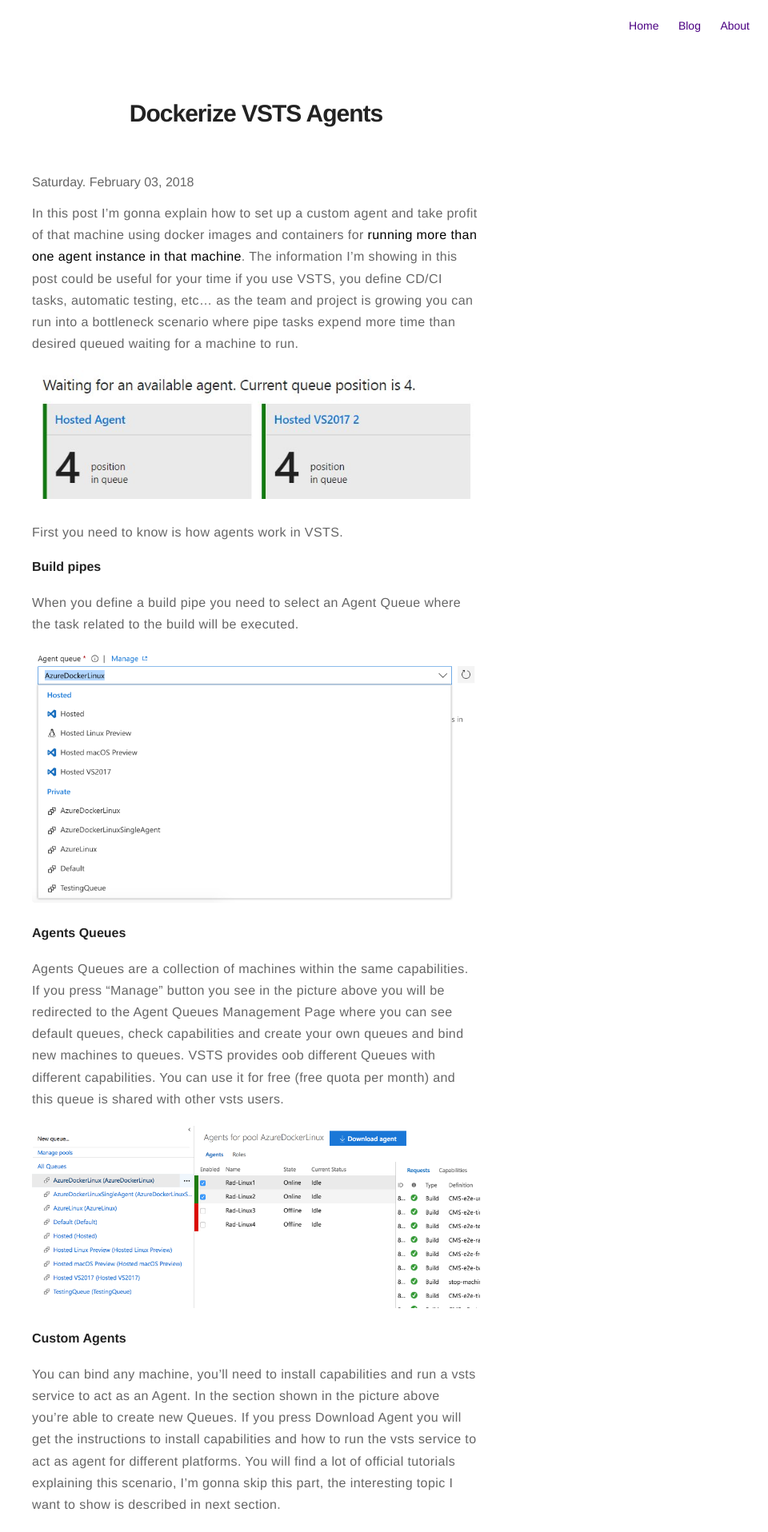
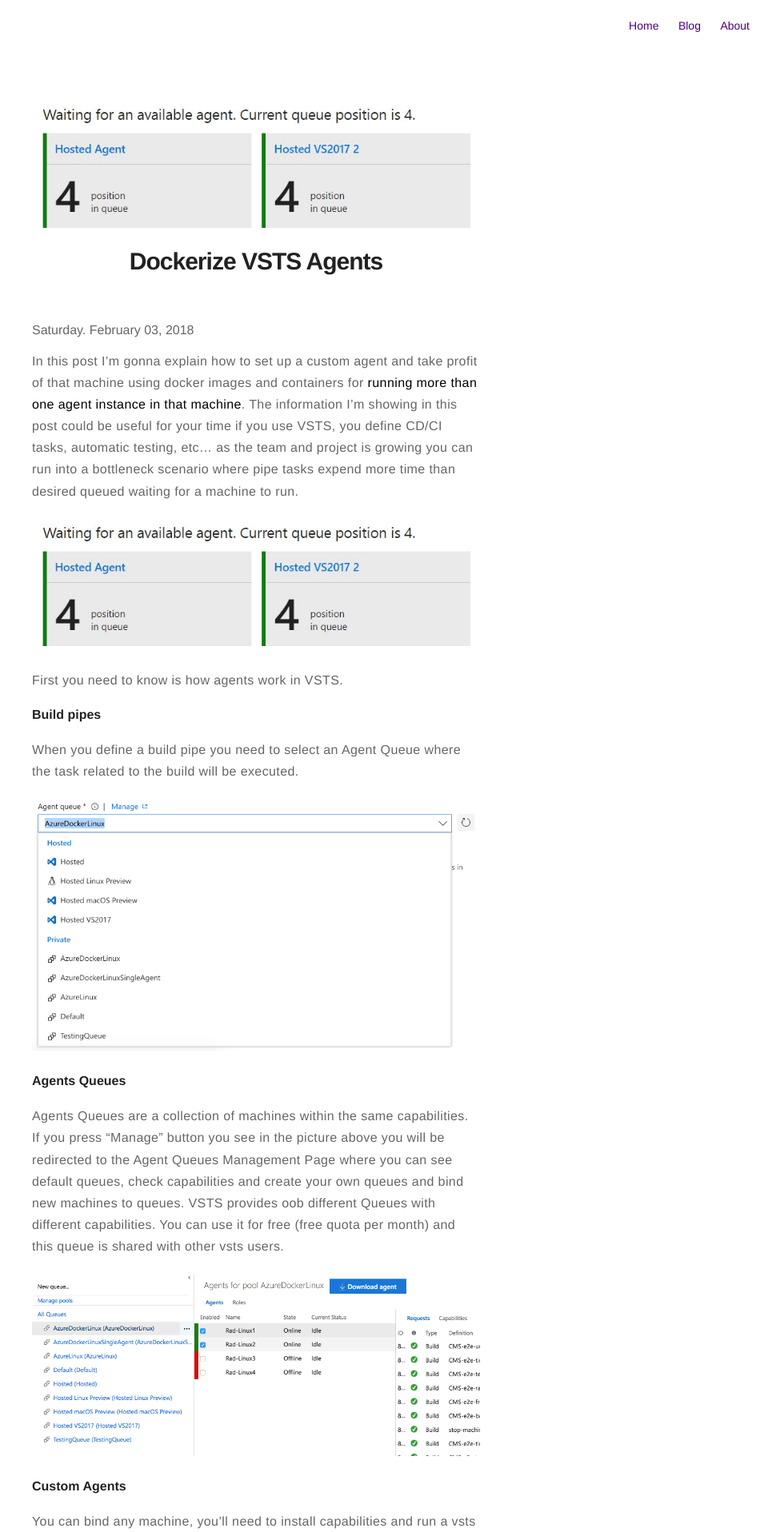
Before and after one commit to ccanizares/KeepCoding, a Jekyll site: the page built from _posts/2018-02-03-dockerize-vsts-agents.markdown, in a window 1280 px wide. Shown: the top 1916 px of the page at 80% size, without its empty margins (320-1280 px from the left). Built offline with Jekyll 4.4.1, drawn with Linux system fonts in a browser that asks for light colours; comment, search, counter and statistics services are not loaded.

Commit message:
modified last post

```diff
--- a/_posts/2018-02-03-dockerize-vsts-agents.markdown
+++ b/_posts/2018-02-03-dockerize-vsts-agents.markdown
@@ -6,6 +6,8 @@ category: blog
 author: canizarescarlos
 description: How to dockerize VSTS Agents
 language: en
+image: https://ccanizares.github.io/KeepCoding/assets/images/dockerize-vsts-agent-waiting.jpeg
+headerImage: true
 ---
 
 In this post I'm gonna explain how to set up a custom agent and take profit of that machine using docker images and containers for <strong>running more than one agent instance in that machine</strong>. The information I'm showing in this post could be useful for your time if you use VSTS, you define CD/CI tasks, automatic testing, etc... as the team and project is growing you can run into a bottleneck scenario where pipe tasks expend more time than desired queued waiting for a machine to run.
```
